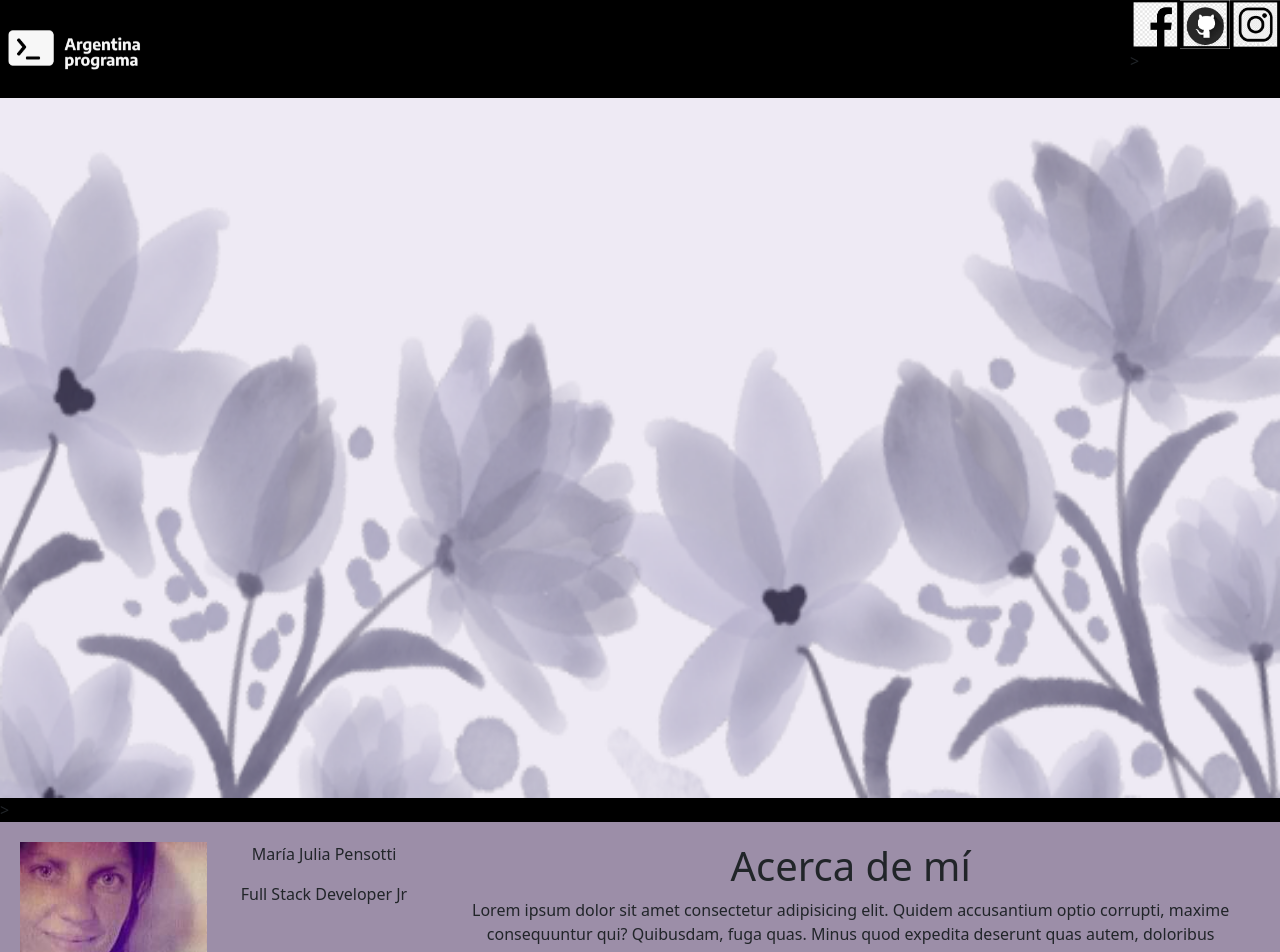
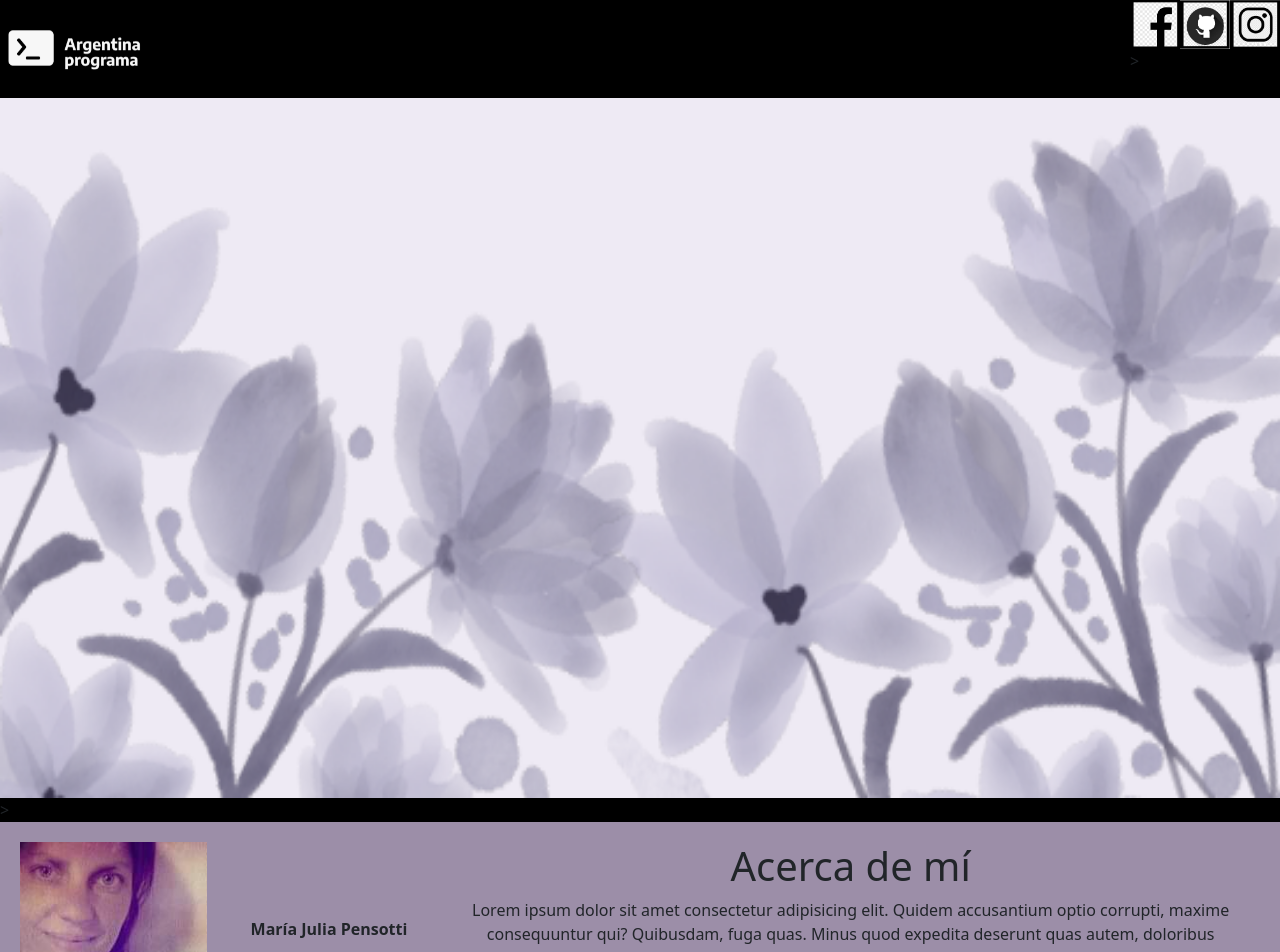
Before and after one commit to Juli6620/Frontend, an Angular app: page / in a window 1280 px wide. Shown: the top 952 px of the page. Built offline with nearby package versions, Linux system fonts and the light colour scheme.

Commit message:
etiqueta nombre

```diff
--- a/src/app/components/acerca-de/acerca-de.component.html
+++ b/src/app/components/acerca-de/acerca-de.component.html
@@ -5,7 +5,7 @@ class="img-fluid">
 </div>
 
    <div class=" col-xs-12 col-sm-2 col-md-2 col-lg-2">
-       <p>María Julia Pensotti</p>
+       <p id="nombre"> María Julia Pensotti</p>
        <p>Full Stack Developer Jr</p>
    </div>
 
```
